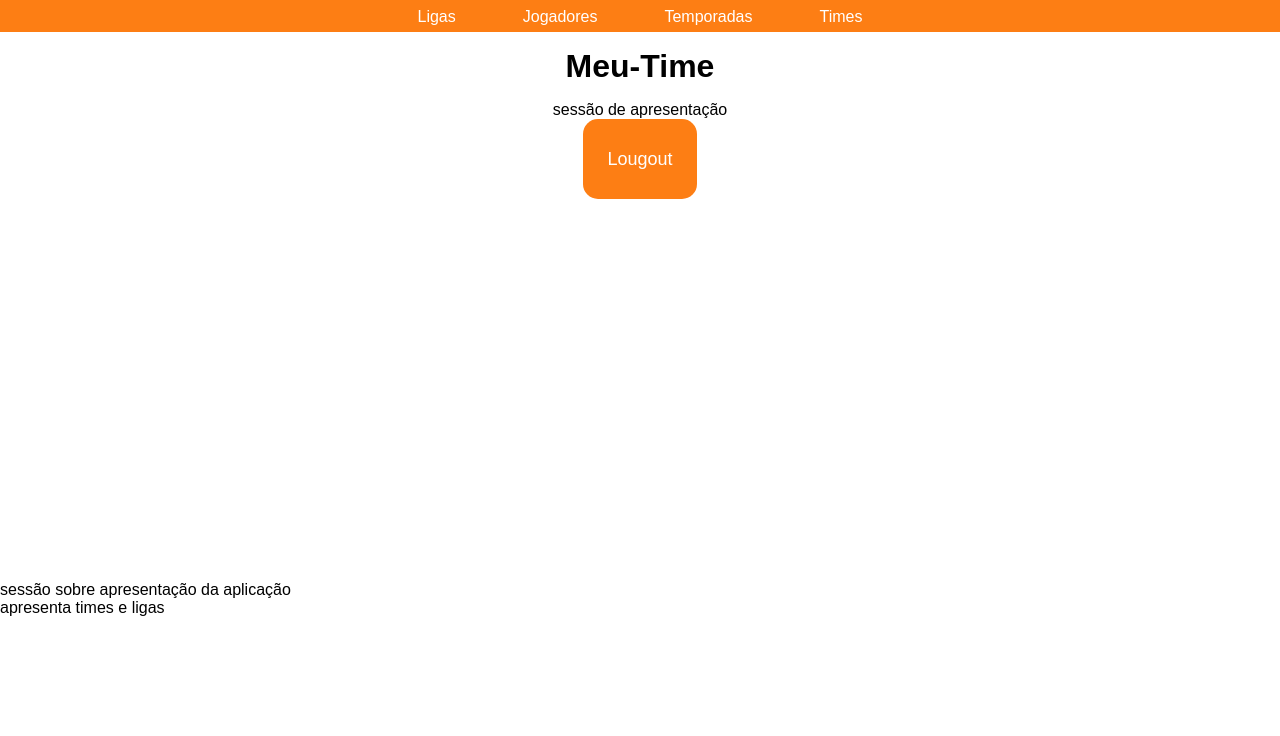
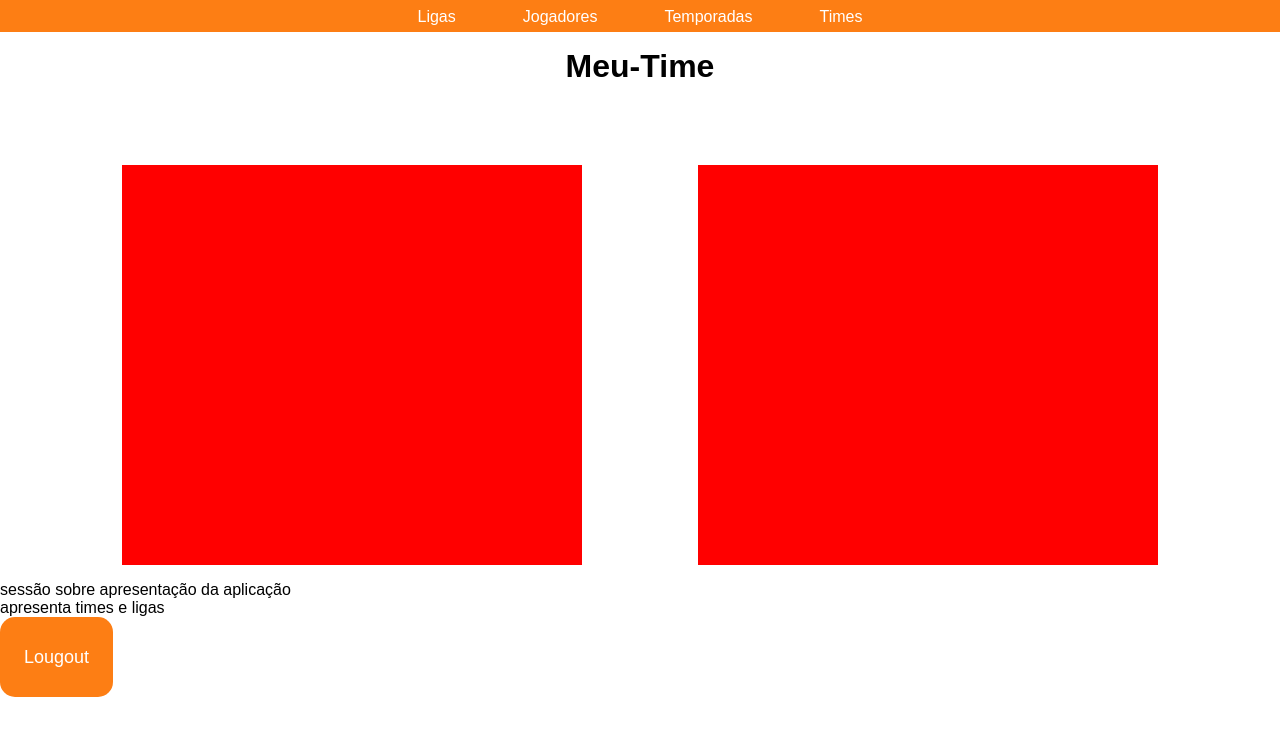
Before and after one commit to BielBatemarque/meu-time, a React (Create React App) app: page /Home in a window 1280 px wide. Shown: the top 736 px of the page. Built offline with nearby package versions, Linux system fonts and the light colour scheme.

Commit message:
inicio da pagina home

```diff
--- a/src/pages/Home/Home.css
+++ b/src/pages/Home/Home.css
@@ -13,4 +13,13 @@
     width: 100%;
     text-align: center;
     margin-top: 1rem;
+    display: flex;
+    padding: 4rem;
 }
+
+.dh1{
+    background-color: red;
+    width: 40%;
+    height: 50vh;
+    margin: 0 auto;
+}
--- a/src/pages/Home/index.jsx
+++ b/src/pages/Home/index.jsx
@@ -10,14 +10,16 @@ export const Home = () => {
                 <h1>Meu-Time</h1>
             </div>
             <section className='section-home'>
-                <p>sessão de apresentação</p>
-                <Button text={'Lougout'} action={() => console.log('deslogar criando um estado global da função que seta algumas informações como logado')}/>
+               <div className='dh1'></div>
+               <div className='dh1'></div>
+
             </section>
             <section>
                 <p>sessão sobre apresentação da aplicação</p>
             </section>
             <section>
                 <p>apresenta times e ligas</p>
+                <Button text={'Lougout'} action={() => console.log('deslogar criando um estado global da função que seta algumas informações como logado')}/>
             </section>
         </div>
     );
```
